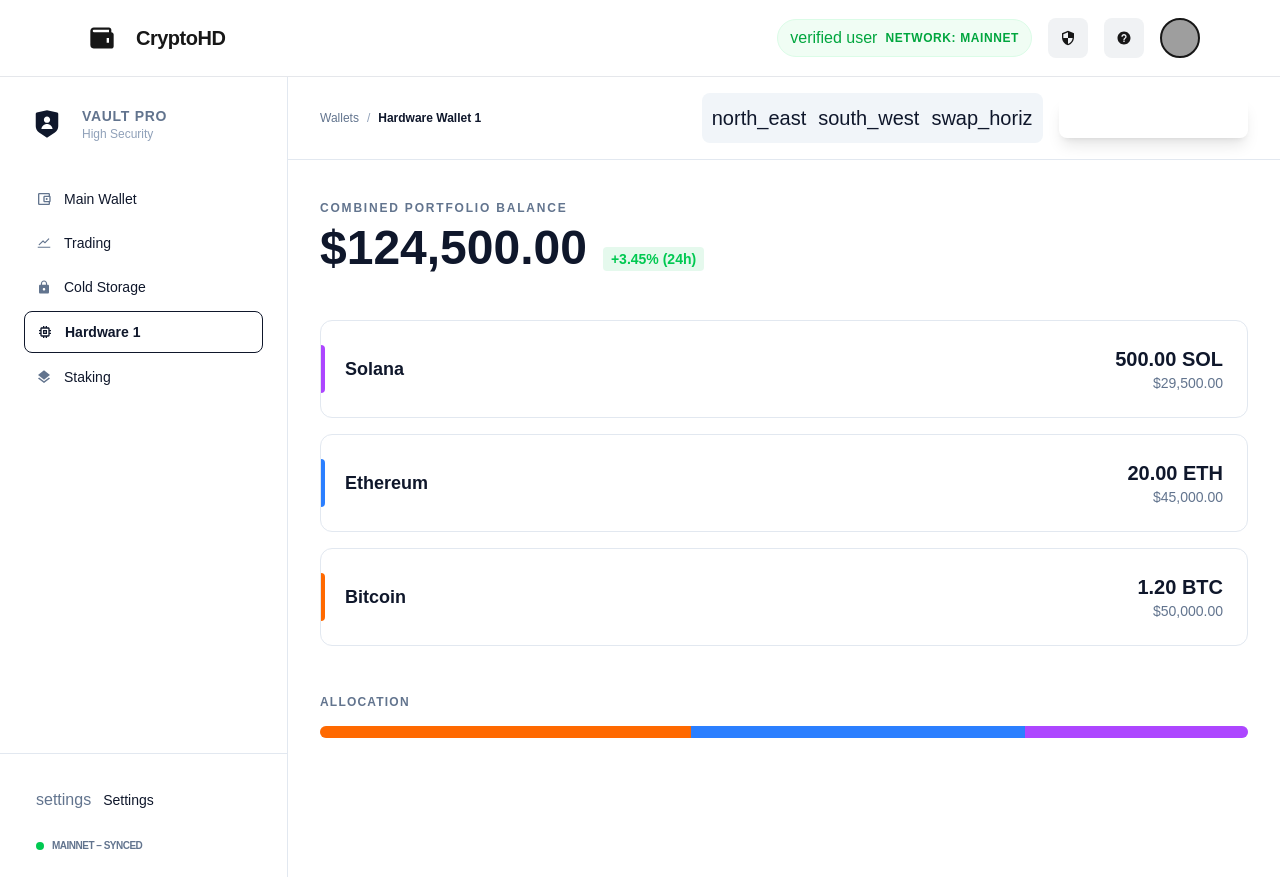
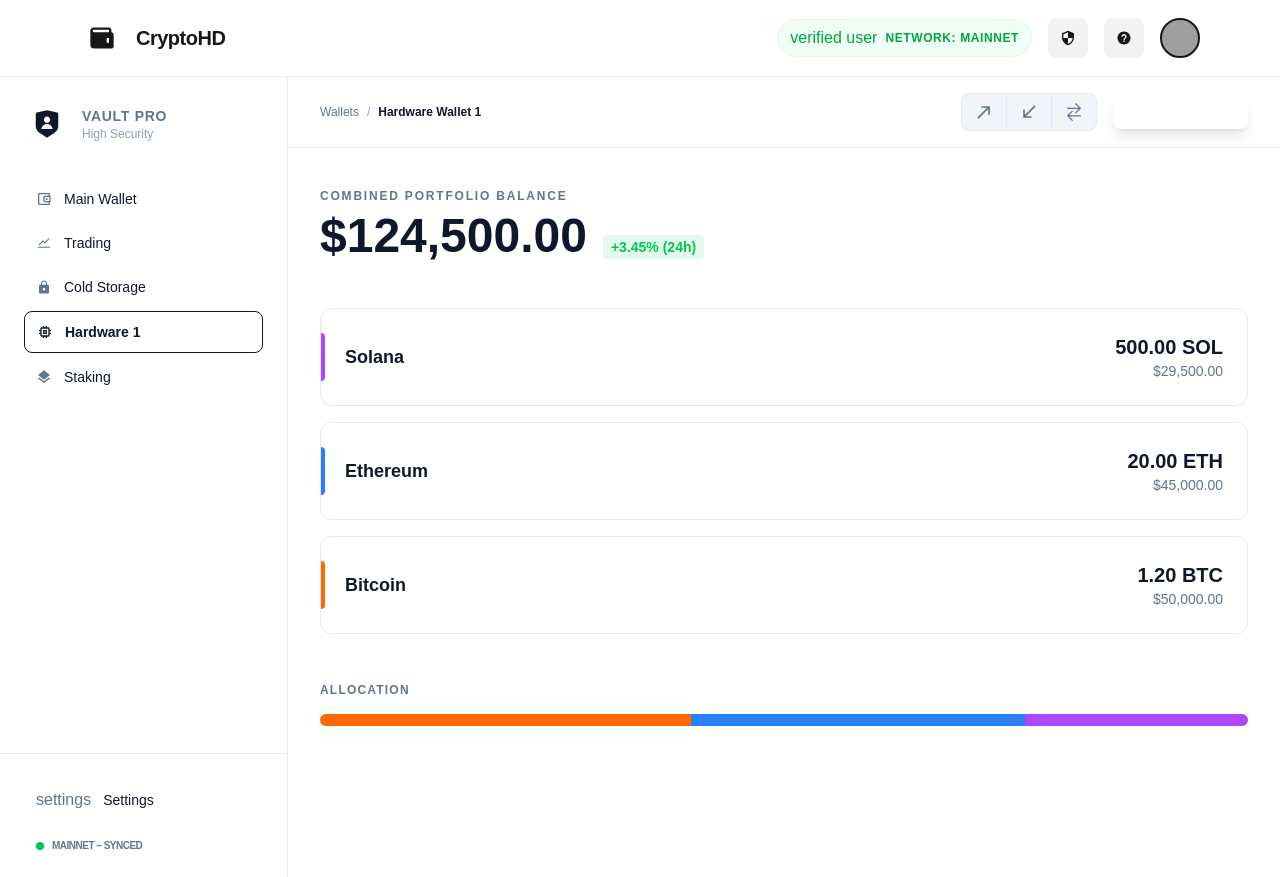
Before and after one commit to bEluga0000/crypto-wallet, a Next.js app: page /portfolio in a window 1280 px wide. Built offline with nearby package versions, Linux system fonts and the light colour scheme; grey boxes are pictures that could not be loaded.

Commit message:
fix: add proper icons and create a new componet for top bar buttons

```diff
--- a/src/components/ui/portfolio/topBar.tsx
+++ b/src/components/ui/portfolio/topBar.tsx
@@ -1,3 +1,7 @@
+import { IoSwapHorizontalSharp } from "react-icons/io5"
+import { MdNorthEast, MdSouthWest, MdVisibility } from "react-icons/md"
+import TopBarButton from "./topBarButton"
+
 const ProfileTopBar = () => {
     return <div className="flex items-center justify-between border-b border-slate-200 px-8 py-4 dark:border-slate-800">
         <div className="flex items-center gap-2 text-xs">
@@ -7,22 +11,15 @@ const ProfileTopBar = () => {
         </div>
 
         <div className="flex items-center gap-4">
-            <div className="flex rounded-lg bg-slate-100 p-1 dark:bg-slate-800">
-                {["north_east", "south_west", "swap_horiz"].map((icon) => (
-                    <button
-                        key={icon}
-                        className="p-1.5 transition-colors hover:text-primary"
-                    >
-                        <span className="material-symbols-outlined text-[20px]">
-                            {icon}
-                        </span>
-                    </button>
+            <div className="flex overflow-hidden rounded-lg border border-slate-200 bg-slate-100 dark:border-slate-700 dark:bg-slate-800">
+                {Icons.map((i, ind) => (
+                    <TopBarButton ind={ind} icon={i.icon} />
                 ))}
             </div>
 
             <button className="flex items-center gap-2 rounded-lg bg-primary px-4 py-2 text-xs font-bold text-white shadow-lg shadow-primary/20 transition-colors hover:bg-blue-700">
                 <span className="material-symbols-outlined fill-icon text-[18px]">
-                    visibility
+                    <MdVisibility />
                 </span>
                 Privacy Mode
             </button>
@@ -30,3 +27,18 @@ const ProfileTopBar = () => {
     </div>
 }
 export default ProfileTopBar
+
+const Icons = [
+    {
+        label: "send",
+        icon: <MdNorthEast />
+    },
+    {
+        label: "recive",
+        icon: <MdSouthWest />
+    },
+    {
+        label: "swap",
+        icon: <IoSwapHorizontalSharp />
+    }
+]
--- /dev/null
+++ b/src/components/ui/portfolio/topBarButton.tsx
@@ -0,0 +1,25 @@
+type TopBarButtonProps = {
+    ind: number
+    icon: React.ReactNode
+}
+const TopBarButton: React.FC<TopBarButtonProps>= ({
+    icon,
+    ind
+}: TopBarButtonProps) => {
+    return <button
+        key={ind}
+        className={`
+relative flex items-center justify-center px-3 py-2
+text-slate-500 transition-all
+hover:bg-white hover:text-primary
+dark:hover:bg-slate-700
+cursor-pointer
+${ind !== 0 ? "border-l border-slate-200 dark:border-slate-700" : ""}
+`}
+    >
+        <span className="material-symbols-outlined text-[20px]">
+            {icon}
+        </span>
+    </button>
+}
+export default TopBarButton
```
